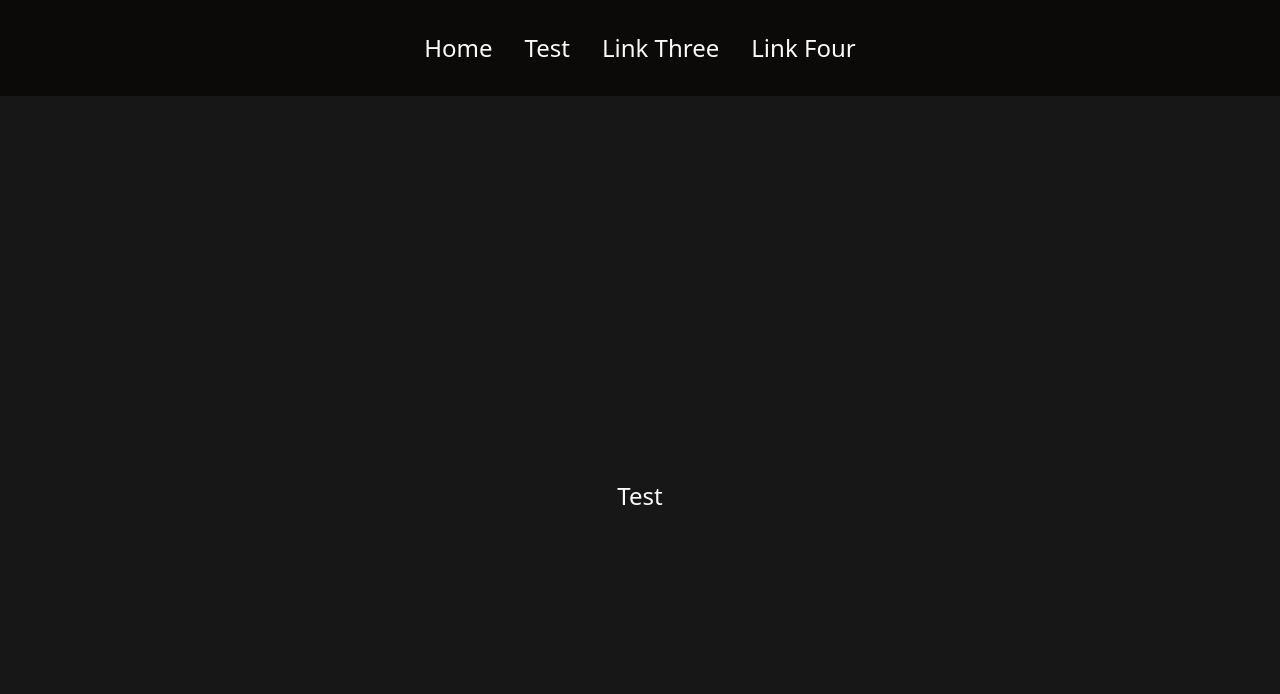
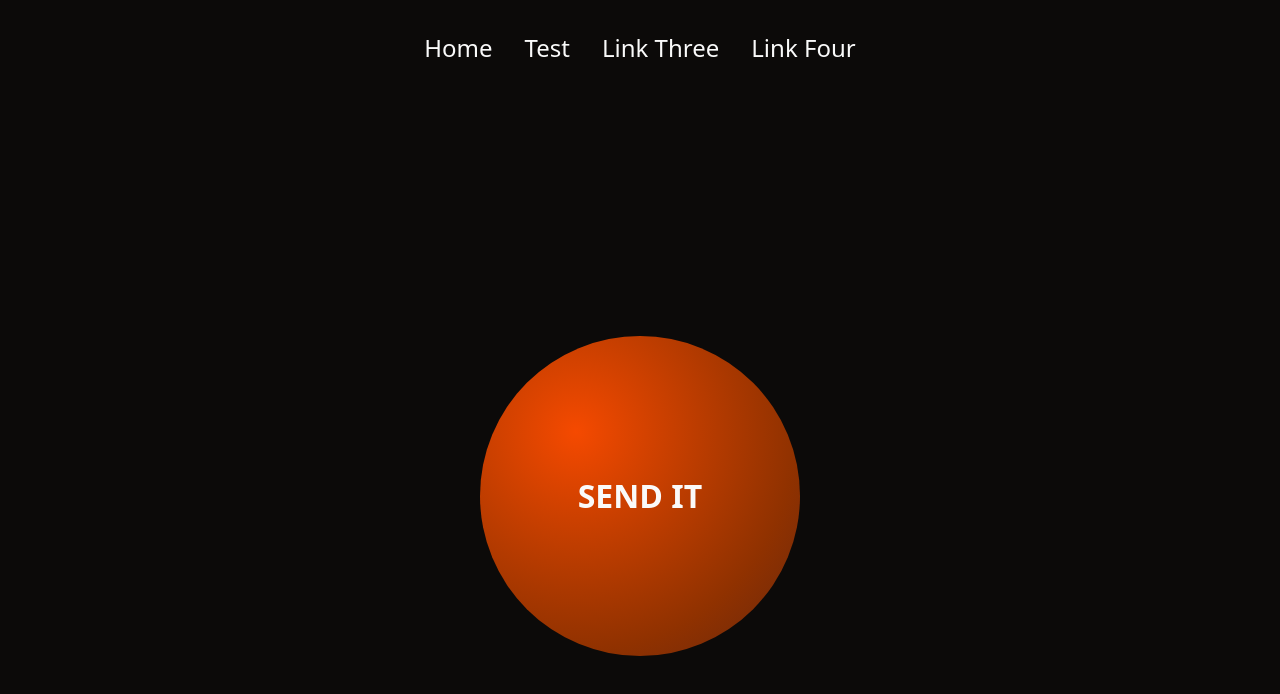
Before and after one commit to rhw-repo/react-dashboard-fs, a React (Vite) app in the folder frontend/: page /test in a window 1280 px wide. Shown: the top 694 px of the page. Built offline with nearby package versions, Linux system fonts and the light colour scheme.

Commit message:
Save WIP: Initial commit on feature/buzzer-button. Add a large orange sphere with radial-gardient set to circle, use oklch values. Sample text inside the sphere positioned by grid with place-items: center.

```diff
--- a/frontend/src/App.tsx
+++ b/frontend/src/App.tsx
@@ -2,26 +2,27 @@ import DemoPage from './components/ui/data-table/page';
 import { createBrowserRouter, type RouteObject, RouterProvider, Outlet } from 'react-router';
 import Navbar from './components/ui/navbar/navbar';
 import type React from 'react';
+import BuzzerButton from './components/ui/buzzer-button/BuzzerButton';
 
 // Layout is going to be the parent of all routes rendering at '/'
 const Layout = (): React.JSX.Element => {
   return (
     <>
       <Navbar />
-      <main>
+      <main className="flex min-h-screen items-center justify-center">
         <Outlet />
       </main>
     </>
   );
 };
 
-const TestComponent = (): React.JSX.Element => {
+/*const TestComponent = (): React.JSX.Element => {
   return (
     <main className="flex min-h-screen items-center justify-center bg-neutral-900">
       <span className="text-2xl text-neutral-50">Test</span>
     </main>
   );
-};
+};*/
 
 const routes: RouteObject[] = [
   {
@@ -29,7 +30,7 @@ const routes: RouteObject[] = [
     element: <Layout />,
     children: [
       { index: true, element: <DemoPage /> },
-      { path: 'test', element: <TestComponent /> },
+      { path: 'test', element: <BuzzerButton /> },
     ],
   },
 ];
--- /dev/null
+++ b/frontend/src/components/ui/buzzer-button/BuzzerButton.module.css
@@ -0,0 +1,22 @@
+* {
+  box-sizing: border-box;
+}
+
+.wrapper {
+  display: flex;
+  justify-content: center;
+  align-items: center;
+}
+
+.sphere {
+  display: grid;
+  place-items: center;
+  height: clamp(15rem, 25vw, 50rem);
+  width: clamp(15rem, 25vw, 50rem);
+  border-radius: 50%;
+  /*background: radial-gradient(circle at 30% 30%, #ffff00, #774400);*/
+  background: radial-gradient(circle at 30% 30%, oklch(64.6% 0.222 41.116), oklch(36% 0.1 41.116));
+  color: oklch(98.5% 0 0);
+  font-size: clamp(1rem, 25vw, 2rem);
+  font-weight: 700;
+}
--- /dev/null
+++ b/frontend/src/components/ui/buzzer-button/BuzzerButton.tsx
@@ -0,0 +1,11 @@
+import styles from './BuzzerButton.module.css';
+
+const BuzzerButton = () => {
+  return (
+    <section className={styles.wrapper}>
+      <div className={styles.sphere}>SEND IT</div>
+    </section>
+  );
+};
+
+export default BuzzerButton;
```
